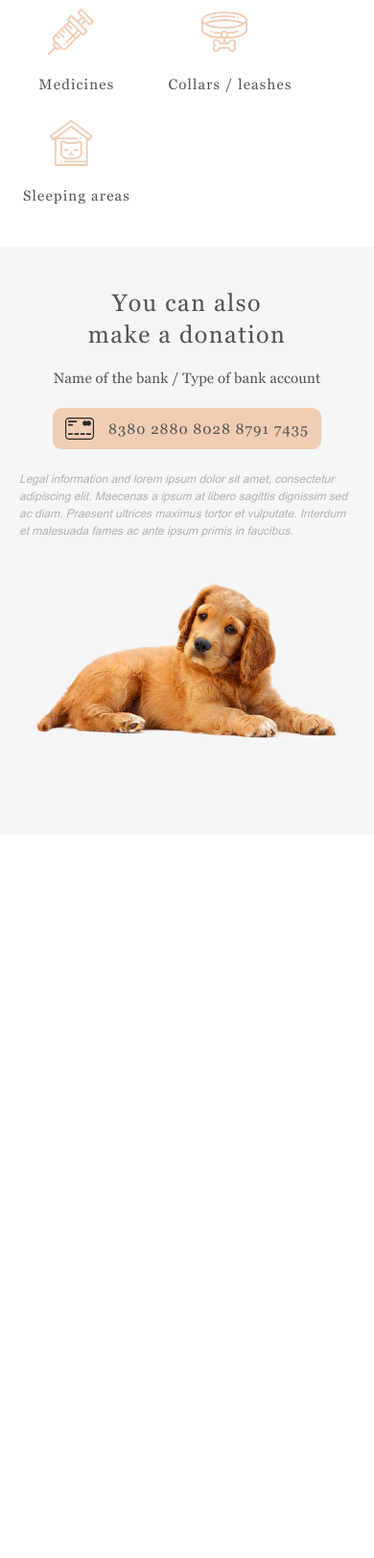
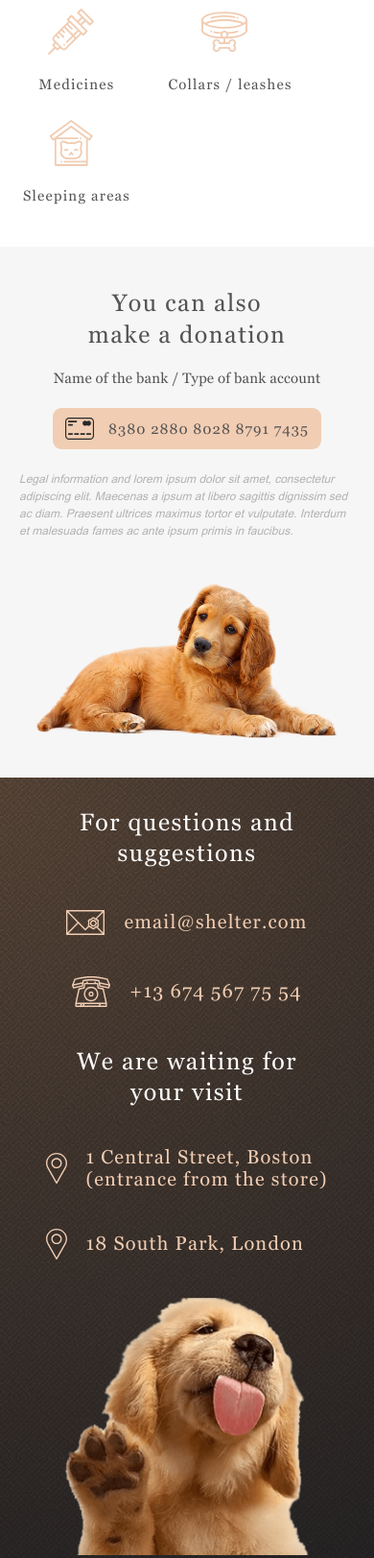
Before and after one commit to Veraveritvveru/audio-player, a website: page shelter/index.html in a window 390 px wide. Shown: the part 3047-4670 px from the top of the page at 96% size. Before the commit the page ends 3917 px from the top, so only its background shows below. Drawn offline with Linux system fonts and the light colour scheme; files whose address does not match are found by name.

Commit message:
feat: add adaptive for footer

```diff
--- a/shelter/css/components/_donation.scss
+++ b/shelter/css/components/_donation.scss
@@ -3,6 +3,10 @@
 
   @include media-mini-laptop {
     padding-bottom: 100px;
+  }
+
+  @include media-big-mobile {
+    padding-bottom: 40px;
   }
 }
 
--- a/shelter/css/layouts/_footer.scss
+++ b/shelter/css/layouts/_footer.scss
@@ -6,12 +6,35 @@
 
 .footer__wrapper {
    display: flex;
-   gap: 134px;;
+   justify-content: space-between;
+
+   @include media-mini-laptop {
+      flex-wrap: wrap;
+      gap: 0;
+      padding: 30px 64px 0 64px;
+   }
+
+   @media (max-width: 747px) {
+      justify-content: center;
+      align-items: center;
+      padding: 30px 10px 0 10px;
+      gap: 40px;
+   }
 }
 
 .contacts {
    @extend %flex-column;
    gap: 40px;
+   max-width: 280px;
+
+   @include media-mini-laptop {
+      flex: 0 0 300px;
+   }
+
+   @media (max-width: 747px) {
+      max-width: 250px;
+      align-items: center;
+   }
 }
 
 .contacts__title {
@@ -19,6 +42,10 @@
    @include font(3.5rem, 130%);
    @extend %font-add;
    letter-spacing: 0.06em;
+
+   @media (max-width: 747px) {
+      text-align: center;
+   }
 }
 
 .footer__title {
@@ -27,10 +54,34 @@
    @extend %font-add;
    letter-spacing: 0.06em;
    padding-top: 56px;
+
+   @include media-mini-laptop {
+      padding-top: 0;
+   }
+
+   @media (max-width: 747px) {
+      font-size: 2.5rem;
+      text-align: center;
+   }
 }
 
 .footer-image {
    padding-top: 40px;
+
+   @include media-mini-laptop {
+      margin: 30px auto 0 auto;
+   }
+
+   @media (max-width: 747px) {
+      padding: 0;
+      margin: 0;
+   }
+}
+
+.footer-image img {
+   @media (max-width: 747px) {
+   max-width: 260px;
+   }
 }
 
 .contacts__info {
@@ -55,4 +106,23 @@
 .location {
    @extend %flex-column;
    gap: 34px;
+   max-width: 304px;
+
+   @include media-mini-laptop {
+      flex: 0 0 302px;
+      margin-left: 38px;
+   }
+
+   @media (max-width: 747px) {
+      margin: 0;
+      max-width: 295px;
+      gap: 40px;
+   }
 }
+
+.location .footer__title {
+   @include media-big-mobile {
+      width: 80%;
+      align-self: center;
+   }
+}
--- a/shelter/index.html
+++ b/shelter/index.html
@@ -192,7 +192,7 @@
   </section>
 </main>
 
-<footer class="footer none" id="footer">
+<footer class="footer" id="footer">
   <div class="wrapper footer__wrapper">
     <div class="contacts">
       <p class="footer__title">For questions and suggestions</p>
```
Also changed, not shown: shelter/css/main.css, 1 other file.
